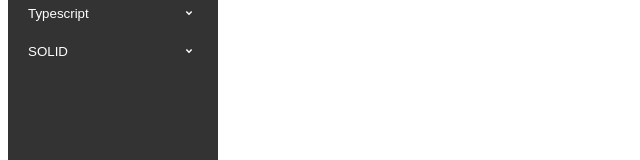
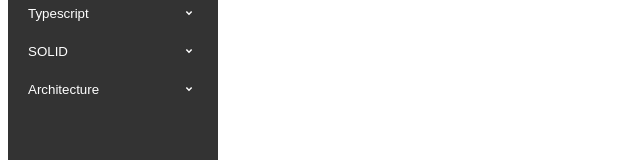
Before and after one commit to sergeypoddubnii/js-tricks, a React (Create React App) app: page / in a window 1280 px wide. Shown: the part 205-365 px from the top of the page, without its empty margins (0-640 px from the left). Built offline with nearby package versions, Linux system fonts and the light colour scheme.

Commit message:
add flux description

```diff
--- a/src/App.tsx
+++ b/src/App.tsx
@@ -14,6 +14,7 @@ import LiskovSubstitution from './Pages/solid/liskov-substitution';
 import InterfaceSegregation from './Pages/solid/interface-segregation';
 import DependencyInversion from './Pages/solid/dependency-inversion';
 import OopPrinciples from './Pages/oop-principles';
+import Flux from './Pages/architectures/flux';
 
 function App() {
 	return (
@@ -35,6 +36,8 @@ function App() {
 						<Route path={routes.SOLID.LISKOV_SUBSTITUTION} element={<LiskovSubstitution/>} />
 						<Route path={routes.SOLID.INTERFACE_SEGREGATION} element={<InterfaceSegregation/>} />
 						<Route path={routes.SOLID.DEPENDENCY_INVERSION} element={<DependencyInversion/>} />
+						{/*architecture*/}
+						<Route path={routes.ARCHITECTURE.FLUX} element={<Flux/>} />
 					</Routes>
 				</div>
 			</BrowserRouter>
--- a/src/Components/navigation/index.tsx
+++ b/src/Components/navigation/index.tsx
@@ -58,6 +58,11 @@ const Navigation = () => {
 		name: 'Dependency inversion'
 	}];
 
+	const architecture = [{
+		route: routes.ARCHITECTURE.FLUX,
+		name: 'Flux'
+	}];
+
 	return (
 		<nav>
 			<ul className='nav'>
@@ -80,6 +85,10 @@ const Navigation = () => {
 					title='SOLID'
 					subList={solid}
 				/>
+				<SubMenu
+					title='Architecture'
+					subList={architecture}
+				/>
 			</ul>
 		</nav>
 	);
--- /dev/null
+++ b/src/Pages/architectures/flux/flux-example.json
@@ -0,0 +1,3 @@
+{
+	"dataFlow": "Action => Dispatcher => Store => View"
+}
--- /dev/null
+++ b/src/Pages/architectures/flux/index.tsx
@@ -0,0 +1,23 @@
+import React from 'react';
+import Card from 'Components/card';
+import CodeSyntax from 'Components/code-syntax';
+import codeExample from './flux-example.json';
+
+const Flux = () => {
+	return (
+		<Card title='Flux'>
+			<p>Flux uses a unidirectional data flow pattern to solve state management complexity</p>
+			<CodeSyntax code={codeExample.dataFlow} />
+			<h6>View</h6>
+			<p>View component renders the UI. Whenever any user interaction occurs on it (like an event) then it fires off the action. Also when the Store informs the View that some change has occurred, it re-renders itself. For example, if a user clicks the Add button.</p>
+			<h6>Action</h6>
+			<p>Action handles all the events. These events are passed by the view component. This layer is generally used to make API calls. Once the action is done it is dispatched using the Dispatcher. The action can be something like add a post, delete a post, or any other user interaction.</p>
+			<h6>Dispatcher</h6>
+			<p>Dispatcher is the central hub and singleton registry. It dispatches the payload from Actions to Store. Also makes sure that there are no cascading effects when an action is dispatched to the store. It ensures that no other action happens before the data layer has completed processing and storing operations.</p>
+			<h6>Store</h6>
+			<p>Store holds the app state and is a data layer of this pattern</p>
+		</Card>
+	);
+};
+
+export default Flux;
--- a/src/routes.ts
+++ b/src/routes.ts
@@ -22,6 +22,9 @@ const routes = {
 		LISKOV_SUBSTITUTION: '/solid/liskov-substitution',
 		INTERFACE_SEGREGATION: '/solid/interface-segregation',
 		DEPENDENCY_INVERSION: 'solid/dependency-inversion',
+	},
+	ARCHITECTURE: {
+		FLUX: '/architecture/flux',
 	}
 };
 
```
